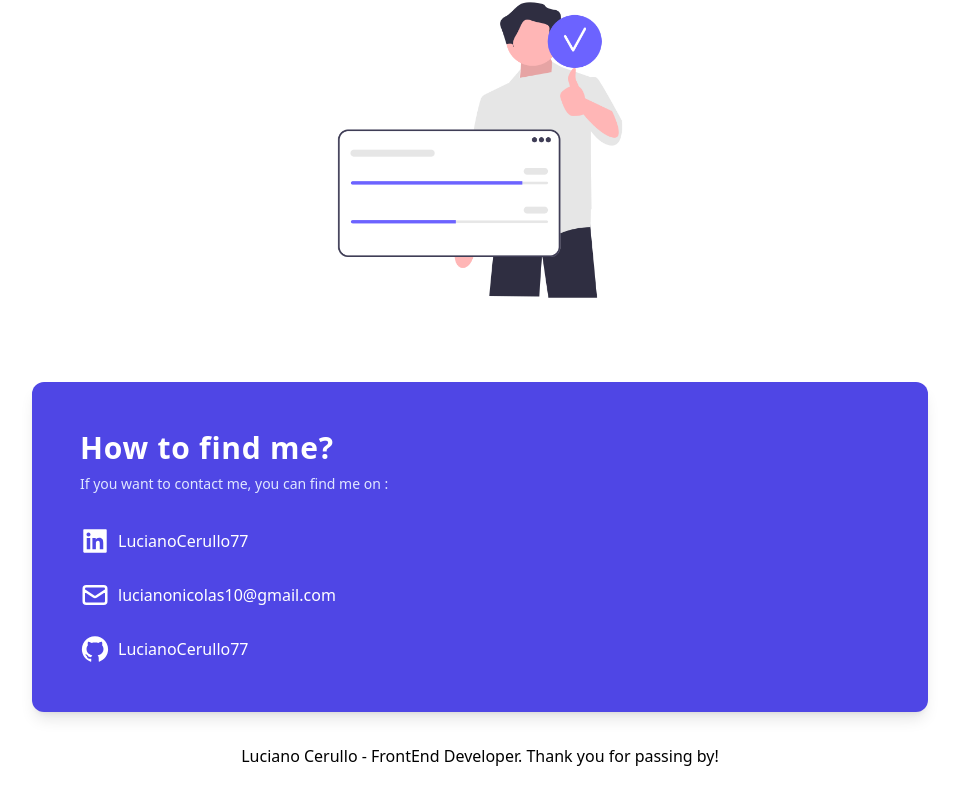
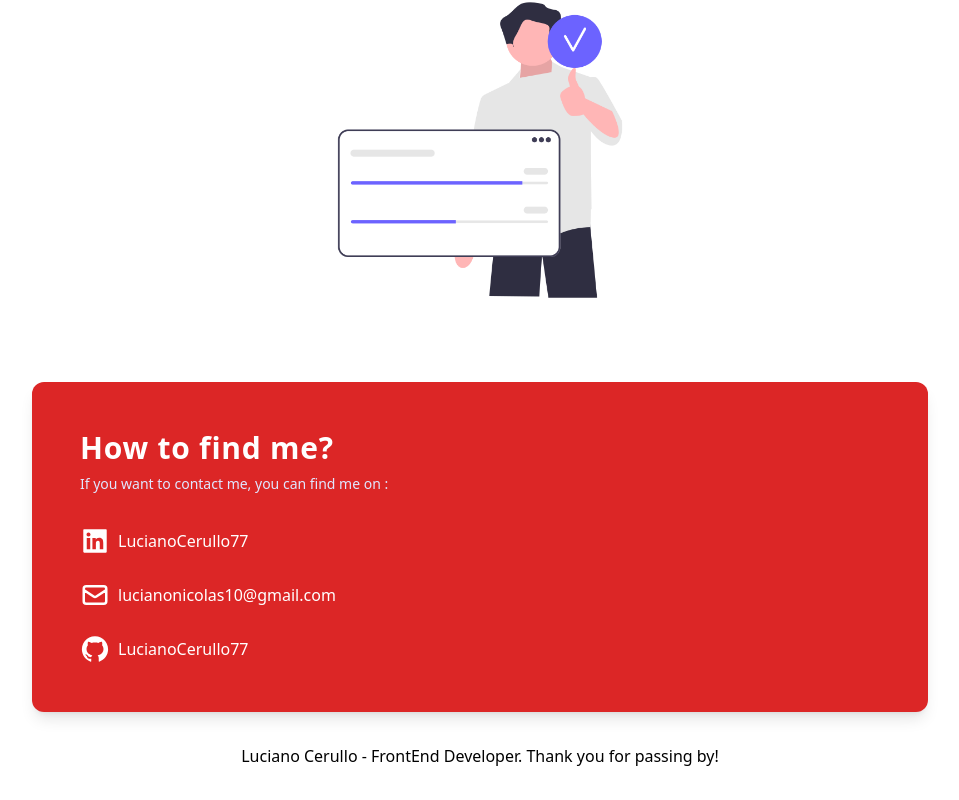
Before and after one commit to LucianoCerullo77/currentPortfolio, a Next.js app: page / in a window 1280 px wide. Shown: the part 5965-6765 px from the top of the page, without its empty margins (160-1119 px from the left). Built offline with nearby package versions, Linux system fonts and the light colour scheme.

Commit message:
color changed in contact section

```diff
--- a/pages/index.js
+++ b/pages/index.js
@@ -429,7 +429,7 @@ export default function Home() {
             />
           </div>
           <div className="flex w-full justify-center items-center">
-            <div className="flex flex-col md:flex-row md:space-x-6 space-y-6 md:space-y-0 bg-indigo-600 hover:bg-indigo-500 w-full max-w-4xl p-8 sm:p-12 rounded-xl shadow-lg text-white overflow-hidden">
+            <div className="flex flex-col md:flex-row md:space-x-6 space-y-6 md:space-y-0 bg-red-600 hover:bg-red-700 w-full max-w-4xl p-8 sm:p-12 rounded-xl shadow-lg text-white overflow-hidden">
               <div className="flex flex-col space-y-8 justify-between">
                 <div>
                   <h3 className="font-bold text-3xl tracking-wide hover:animate-pulse">
```
